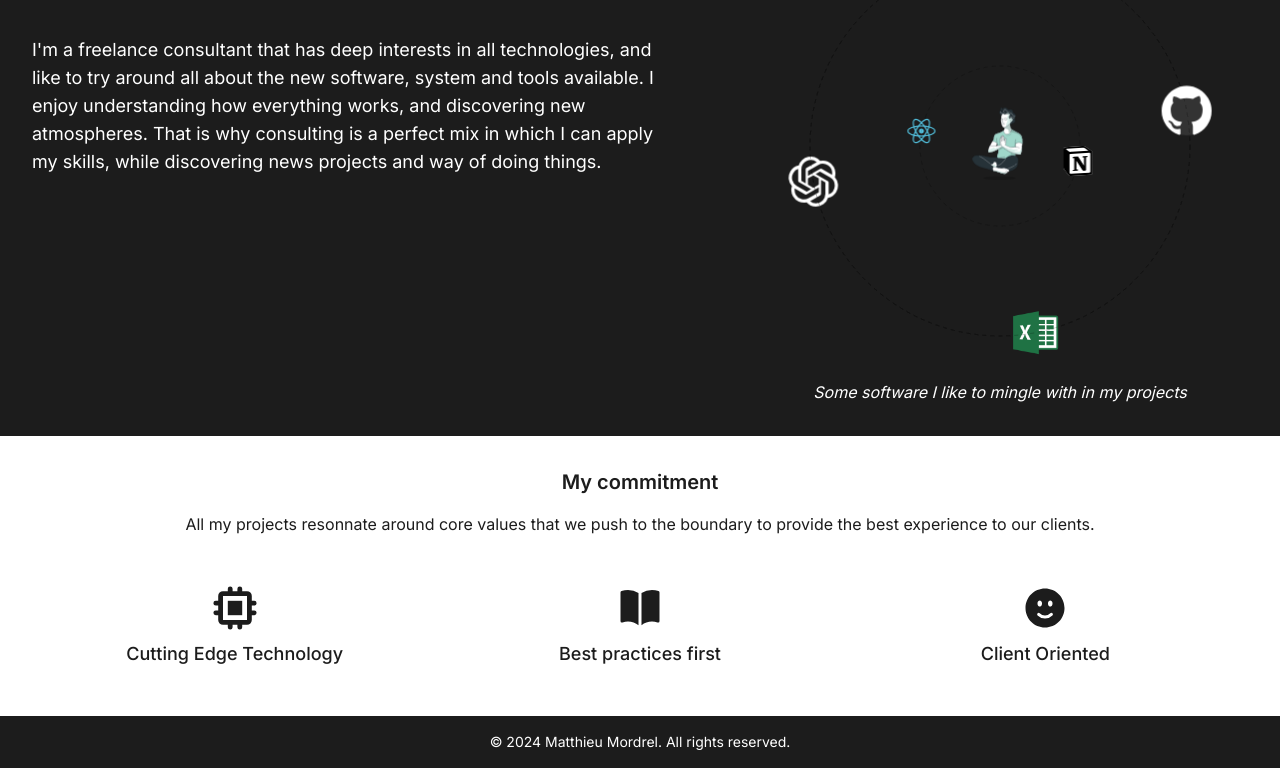
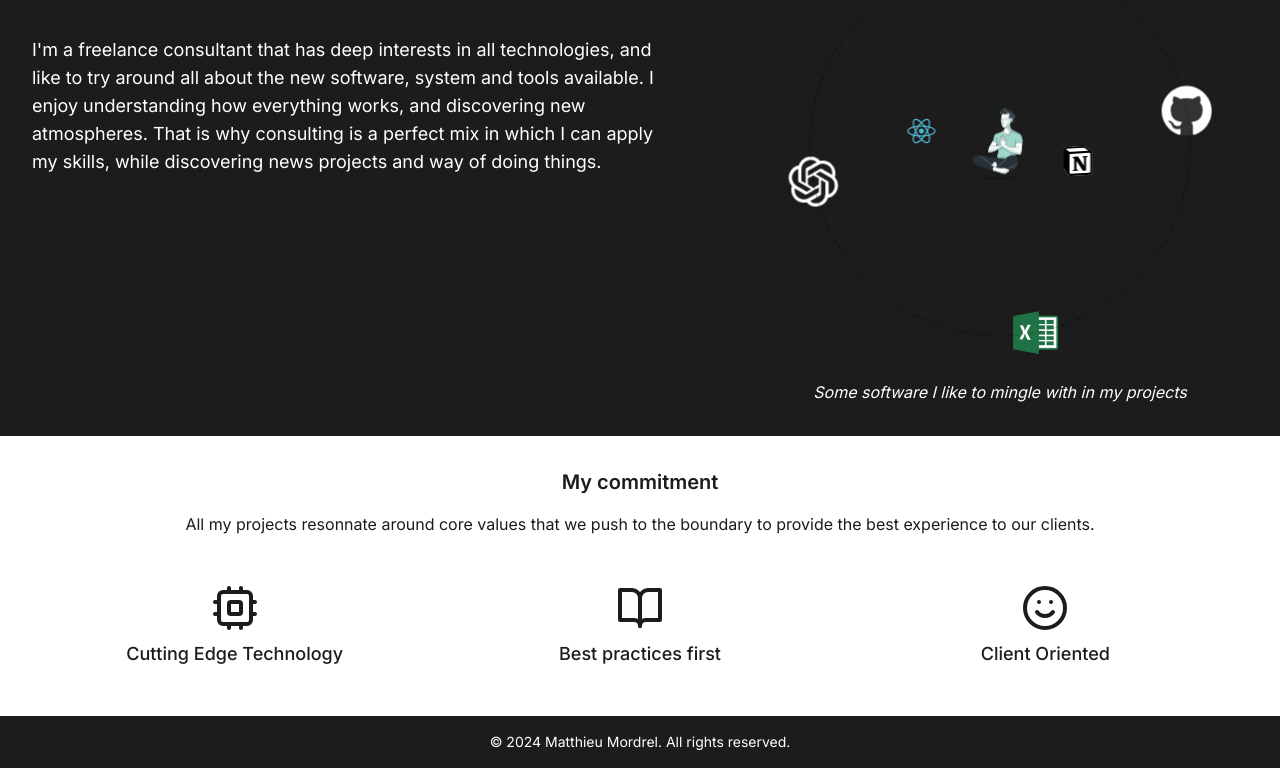
Before and after one commit to MatthieuMordrel/mordrel.pro, a Next.js app: page /about in a window 1280 px wide. Shown: the part 520-1288 px from the top of the page. Built offline with nearby package versions, Linux system fonts and the light colour scheme.

Commit message:
Removed react icons library

```diff
--- a/app/components/AboutComponents/AboutValues.tsx
+++ b/app/components/AboutComponents/AboutValues.tsx
@@ -1,7 +1,5 @@
 // ValuesComponent.jsx or ValuesComponent.tsx if you are using TypeScript
-import { HiBookOpen } from 'react-icons/hi2'
-import { HiChip } from 'react-icons/hi'
-import { HiFaceSmile } from 'react-icons/hi2'
+import { BookOpen, Cpu, Smile } from 'lucide-react'
 
 const ValuesComponent = () => {
   return (
@@ -13,15 +11,15 @@ const ValuesComponent = () => {
         </p>
         <div className="mt-8 flex flex-wrap items-center justify-around">
           <div className="flex w-1/3 flex-col items-center p-4">
-            <HiChip className="mb-2 h-12 w-12" /> {/* Icon component */}
+            <Cpu className="mb-2 h-12 w-12" /> {/* Icon component */}
             <p className="text-lg font-medium">Cutting Edge Technology</p>
           </div>
           <div className="flex w-1/3 flex-col items-center p-4">
-            <HiBookOpen className="mb-2 h-12 w-12" /> {/* Icon component */}
+            <BookOpen className="mb-2 h-12 w-12" /> {/* Icon component */}
             <p className="text-lg font-medium">Best practices first</p>
           </div>
           <div className="flex w-1/3 flex-col items-center p-4">
-            <HiFaceSmile className="mb-2 h-12 w-12" /> {/* Icon component */}
+            <Smile className="mb-2 h-12 w-12" /> {/* Icon component */}
             <p className="text-lg font-medium">Client Oriented</p>
           </div>
         </div>
--- a/lib/utils.ts
+++ /dev/null
@@ -1,6 +0,0 @@
-import { type ClassValue, clsx } from "clsx"
-import { twMerge } from "tailwind-merge"
-
-export function cn(...inputs: ClassValue[]) {
-  return twMerge(clsx(inputs))
-}
--- a/package.json
+++ b/package.json
@@ -28,7 +28,6 @@
     "next": "^14.2.3",
     "react": "^18.3.1",
     "react-dom": "^18.3.1",
-    "react-icons": "^5.2.1",
     "three": "^0.164.1",
     "three-globe": "^2.31.0"
   },
```
Also changed, not shown: 1 other file (tests, documents, lock files or other folders).
